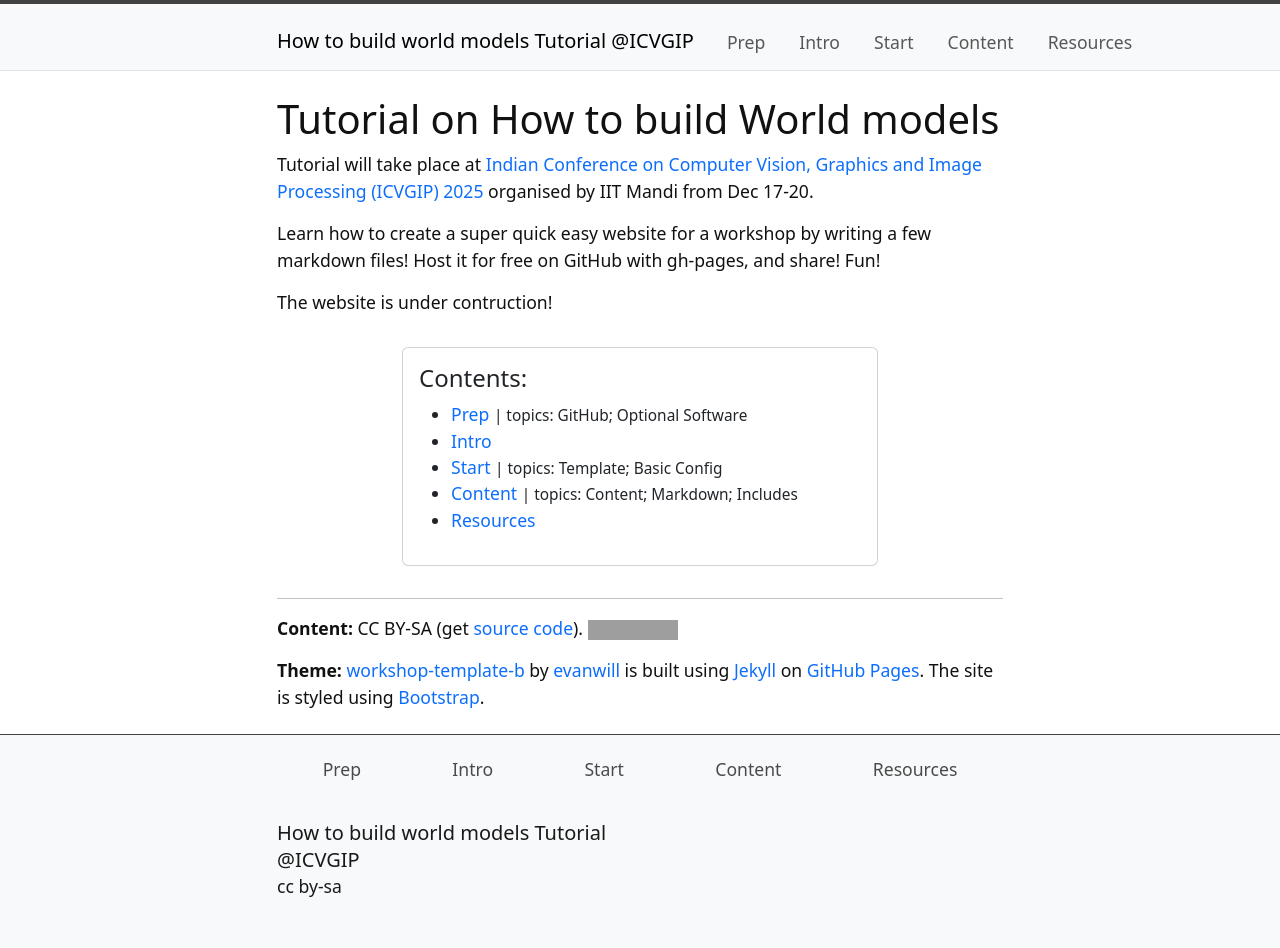
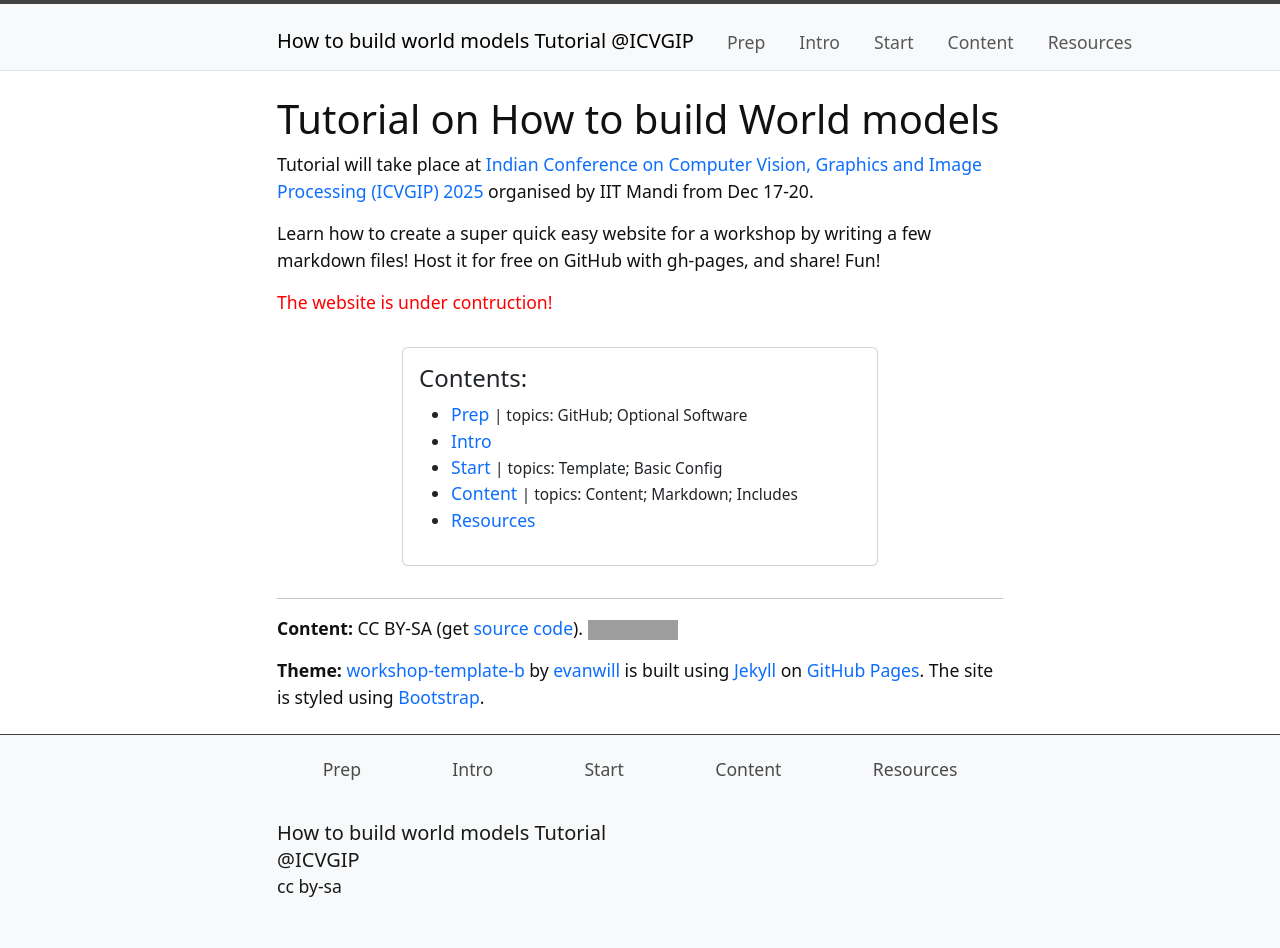
Before and after one commit to howtobuildworldmodels/howtobuildworldmodels.github.io, a Jekyll site: the page built from index.md, in a window 1280 px wide. Built offline with Jekyll 4.4.1, drawn with Linux system fonts in a browser that asks for light colours; grey boxes are pictures that could not be loaded.

Commit message:
Highlight website construction status in red
Updated the construction notice to be more prominent.

```diff
--- a/index.md
+++ b/index.md
@@ -11,7 +11,9 @@ Learn how to create a super quick easy website for a workshop by writing a few m
 Host it for free on GitHub with gh-pages, and share!
 Fun!
 
-The website is under contruction!
+
+<span style="color: red;">The website is under contruction!</span>
+
 
 {% include toc.html %}
 
```
